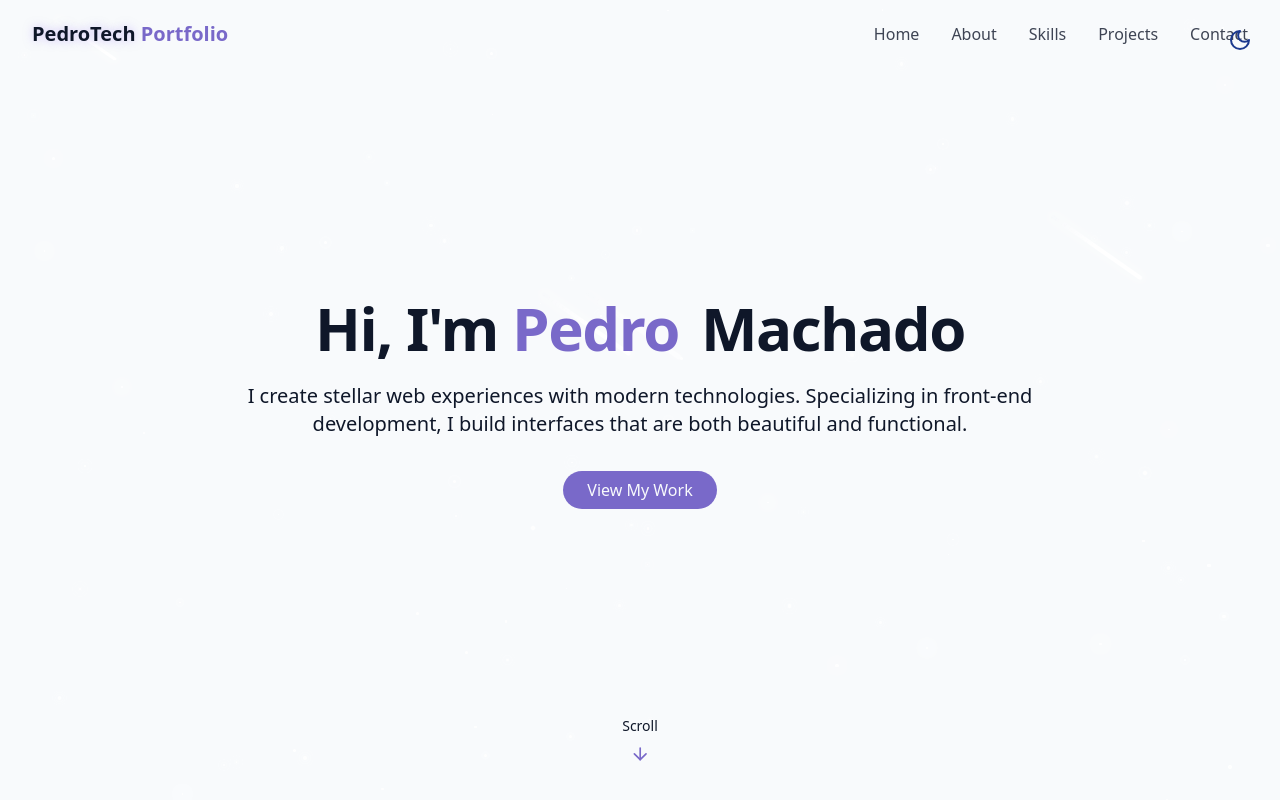
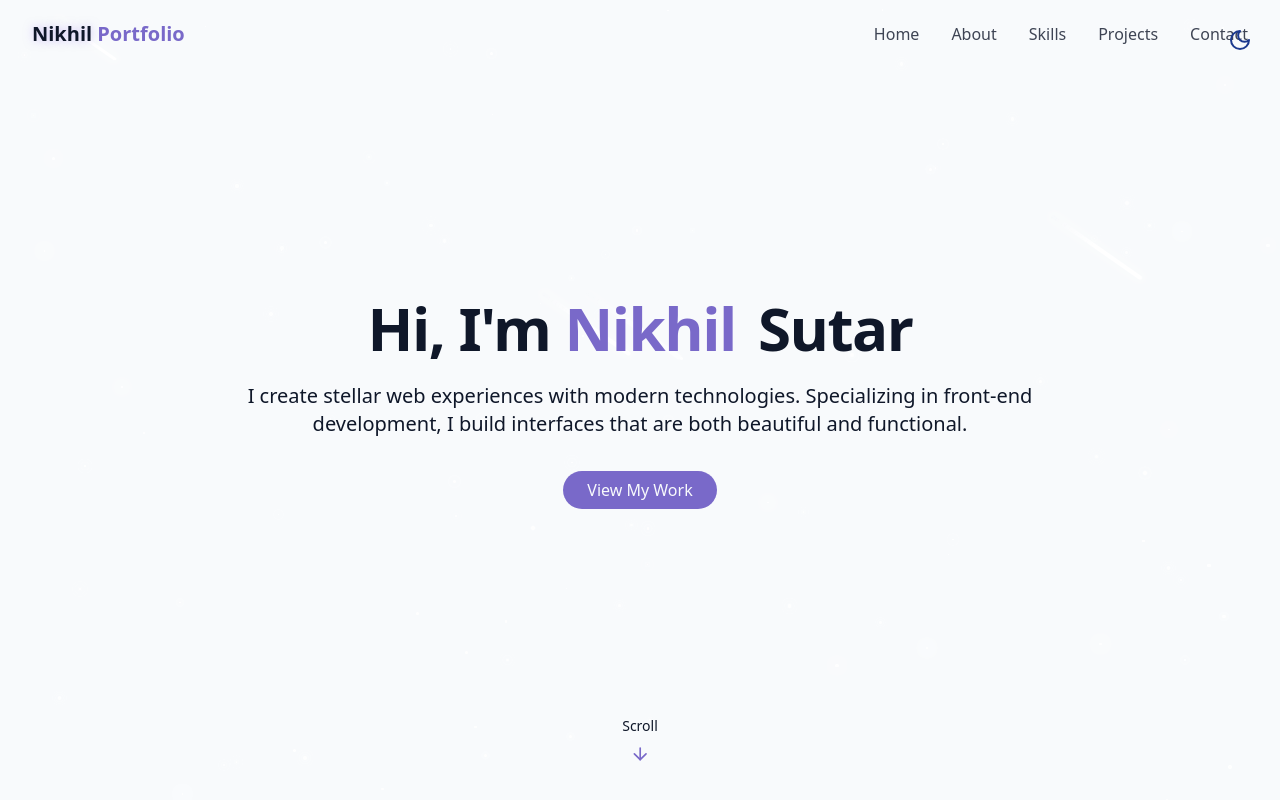
Before and after one commit to nikhilsutar81/Nikhil_Portfolio, a React (Vite) app: page / in a window 1280 px wide. Shown: the top 800 px of the page. Built offline with nearby package versions, Linux system fonts and the light colour scheme.

Commit message:
Personalized

```diff
--- a/src/components/ContactSection.jsx
+++ b/src/components/ContactSection.jsx
@@ -56,10 +56,10 @@ export const ContactSection = () => {
                 <div>
                   <h4 className="font-medium"> Email</h4>
                   <a
-                    href="mailto:hello@gmail.com"
+                    href="nikhilsutar81@gmail.com"
                     className="text-muted-foreground hover:text-primary transition-colors"
                   >
-                    hello@gmail.com
+                    nikhilsutar81@gmail.com
                   </a>
                 </div>
               </div>
@@ -70,10 +70,10 @@ export const ContactSection = () => {
                 <div>
                   <h4 className="font-medium"> Phone</h4>
                   <a
-                    href="tel:+11234567890"
+                    href="tel:+91 - 9137888218"
                     className="text-muted-foreground hover:text-primary transition-colors"
                   >
-                    +1 (123) 456-7890
+                    +91 - 9137888218
                   </a>
                 </div>
               </div>
@@ -84,7 +84,7 @@ export const ContactSection = () => {
                 <div>
                   <h4 className="font-medium"> Location</h4>
                   <a className="text-muted-foreground hover:text-primary transition-colors">
-                    Vancouver, BC, Canada
+                    Mumbai, Maharashtra, India
                   </a>
                 </div>
               </div>
@@ -130,7 +130,7 @@ export const ContactSection = () => {
                   name="name"
                   required
                   className="w-full px-4 py-3 rounded-md border border-input bg-background focus:outline-hidden foucs:ring-2 focus:ring-primary"
-                  placeholder="Pedro Machado..."
+                  placeholder="Enter Your Name"
                 />
               </div>
 
@@ -148,7 +148,7 @@ export const ContactSection = () => {
                   name="email"
                   required
                   className="w-full px-4 py-3 rounded-md border border-input bg-background focus:outline-hidden foucs:ring-2 focus:ring-primary"
-                  placeholder="john@gmail.com"
+                  placeholder="Enter Your E-mail Address"
                 />
               </div>
 
@@ -165,7 +165,7 @@ export const ContactSection = () => {
                   name="message"
                   required
                   className="w-full px-4 py-3 rounded-md border border-input bg-background focus:outline-hidden foucs:ring-2 focus:ring-primary resize-none"
-                  placeholder="Hello, I'd like to talk about..."
+                  placeholder="Enter the text here."
                 />
               </div>
 
--- a/src/components/Footer.jsx
+++ b/src/components/Footer.jsx
@@ -6,7 +6,7 @@ export const Footer = () => {
       {" "}
       <p className="text-sm text-muted-foreground">
         {" "}
-        &copy; {new Date().getFullYear()} Pedrotech.co. All rights reserved.
+        &copy; {new Date().getFullYear()} Developer Nikhil. All rights reserved.
       </p>
       <a
         href="#hero"
--- a/src/components/HeroSection.jsx
+++ b/src/components/HeroSection.jsx
@@ -12,11 +12,11 @@ export const HeroSection = () => {
             <span className="opacity-0 animate-fade-in"> Hi, I'm</span>
             <span className="text-primary opacity-0 animate-fade-in-delay-1">
               {" "}
-              Pedro
+              Nikhil
             </span>
             <span className="text-gradient ml-2 opacity-0 animate-fade-in-delay-2">
               {" "}
-              Machado
+              Sutar
             </span>
           </h1>
 
--- a/src/components/Navbar.jsx
+++ b/src/components/Navbar.jsx
@@ -35,7 +35,7 @@ export const Navbar = () => {
           href="#hero"
         >
           <span className="relative z-10">
-            <span className="text-glow text-foreground"> PedroTech </span>{" "}
+            <span className="text-glow text-foreground"> Nikhil </span>{" "}
             Portfolio
           </span>
         </a>
```
